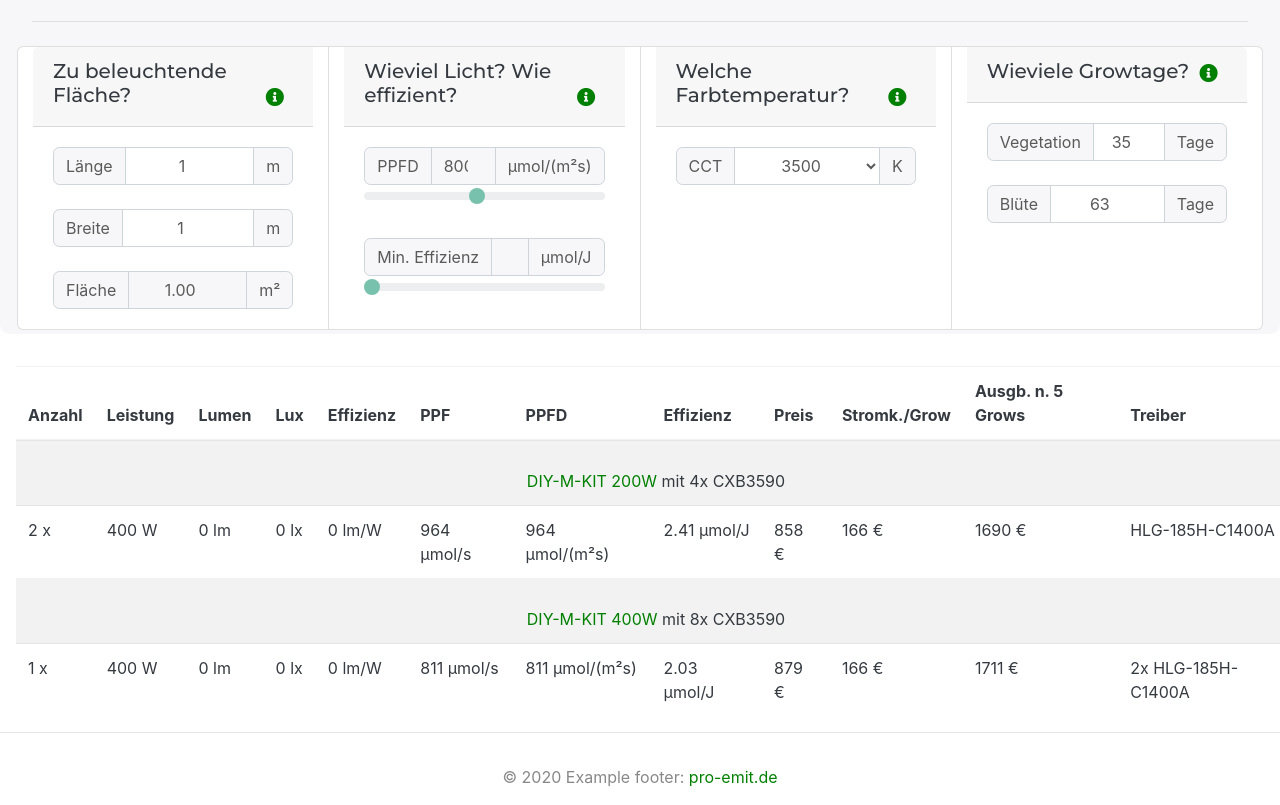
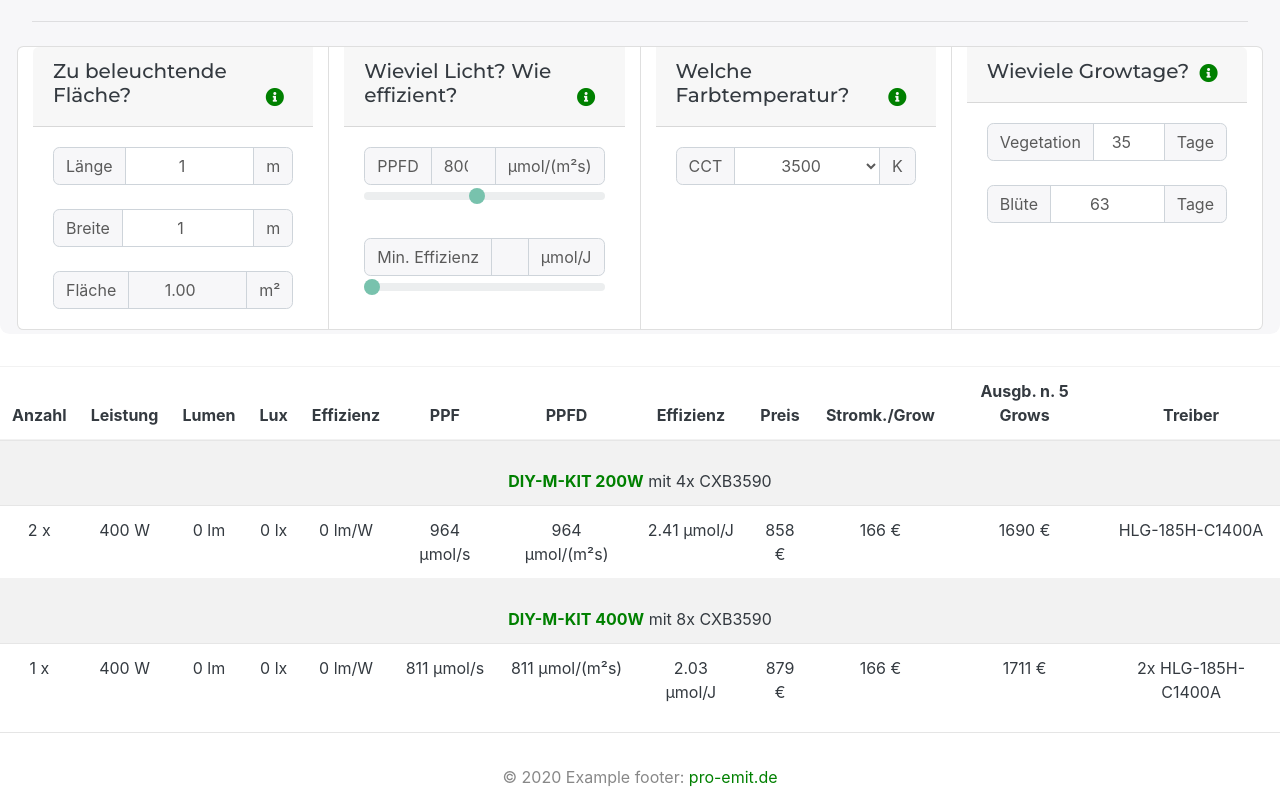
Before and after one commit to GrowerCH/pro-emit, a plain HTML site: page index.html in a window 1280 px wide. Shown: the part 112-917 px from the top of the page. Drawn offline with nearby package versions, Linux system fonts and the light colour scheme.

Commit message:
fix table width & center text

```diff
--- a/index.html
+++ b/index.html
@@ -195,7 +195,7 @@
 
 </div>
 
-<table class="table table-striped text-dark mx-3" id="TABLE_SPECS"></table>
+<table class="table table-striped text-dark text-center" id="TABLE_SPECS"></table>
 
 <script crossorigin="anonymous" src="https://code.jquery.com/jquery-3.4.1.slim.min.js"></script>
 <script crossorigin="anonymous" src="https://cdn.jsdelivr.net/npm/popper.js@1.16.0/dist/umd/popper.min.js"></script>
--- a/js/table_handler.js
+++ b/js/table_handler.js
@@ -51,14 +51,13 @@ function createHeaderRow(body, product, columnCount) {
     let row = body.insertRow();
     let cell = row.insertCell();
 
-    cell.className = "text-center";
     cell.colSpan = columnCount;
 
     let divider = document.createElement("P");
     divider.innerText = " ";
 
     let urlText = document.createElement("A");
-    urlText.innerText = product["name"];
+    urlText.innerHTML = product["name"].bold();
     urlText.href += product["url"];
     urlText.target = "_blank";
 
```
